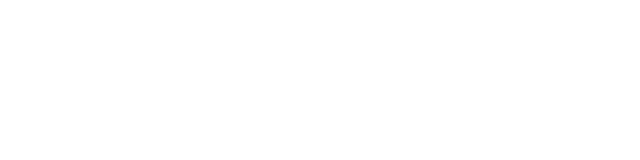
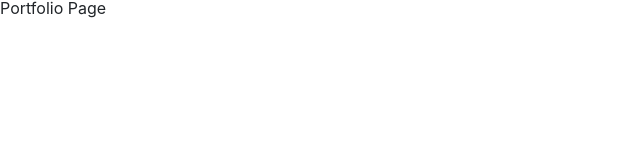
Before and after one commit to doowankim/personal-blog, a React (Create React App) app: page /portfolio in a window 1280 px wide. Shown: the top 160 px of the page, without its empty margins (0-640 px from the left). Built offline with nearby package versions, Linux system fonts and the light colour scheme.

Commit message:
feat: Profile & Portfolio page added

```diff
--- /dev/null
+++ b/src/components/Portfolio/index.tsx
@@ -0,0 +1,11 @@
+import React from "react"
+
+const Portfolio = () => {
+  return (
+    <div>
+      <div>Portfolio Page</div>
+    </div>
+  )
+}
+
+export default Portfolio
--- /dev/null
+++ b/src/components/Profile/index.tsx
@@ -0,0 +1,11 @@
+import React from "react"
+
+const Profile = () => {
+  return (
+    <div>
+      <div>Profile Page</div>
+    </div>
+  )
+}
+
+export default Profile
--- a/src/components/Router/index.tsx
+++ b/src/components/Router/index.tsx
@@ -1,8 +1,10 @@
-import React from 'react';
-import {BrowserRouter, Route, Switch} from 'react-router-dom';
+import React from "react"
+import { BrowserRouter, Route, Switch } from "react-router-dom"
 
-import Home from '../Home';
-import Main from '../Main';
+import Home from "../Home"
+import Main from "../Main"
+import Profile from "../Profile"
+import Portfolio from "../Portfolio"
 
 const Router = () => {
   return (
@@ -11,10 +13,12 @@ const Router = () => {
         <Switch>
           <Route exact path="/" component={Home} />
           <Route path="/main" component={Main} />
+          <Route path="/profile" component={Profile} />
+          <Route path="/portfolio" component={Portfolio} />
         </Switch>
       </>
     </BrowserRouter>
-  );
-};
+  )
+}
 
-export default Router;
+export default Router
```
